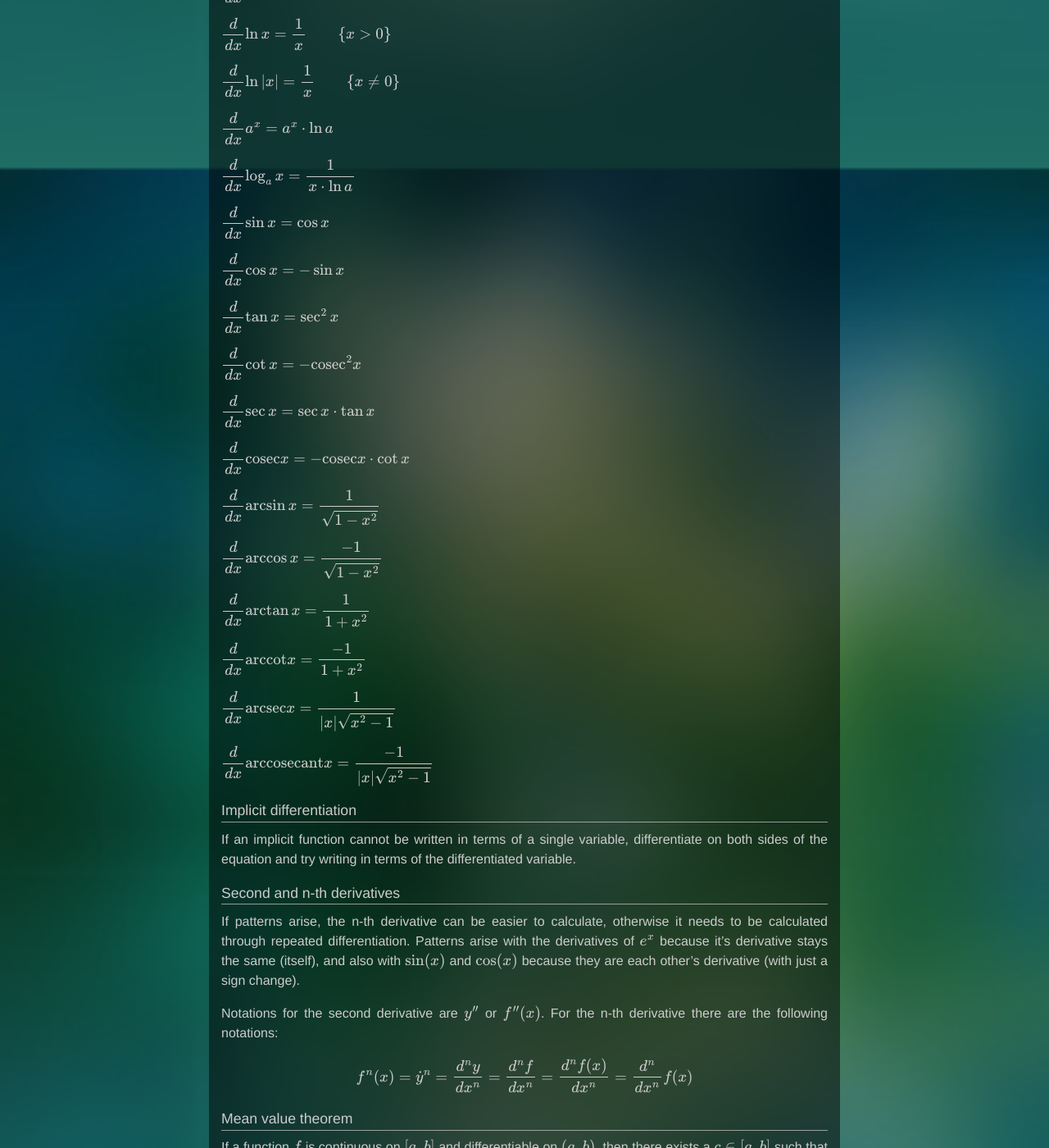
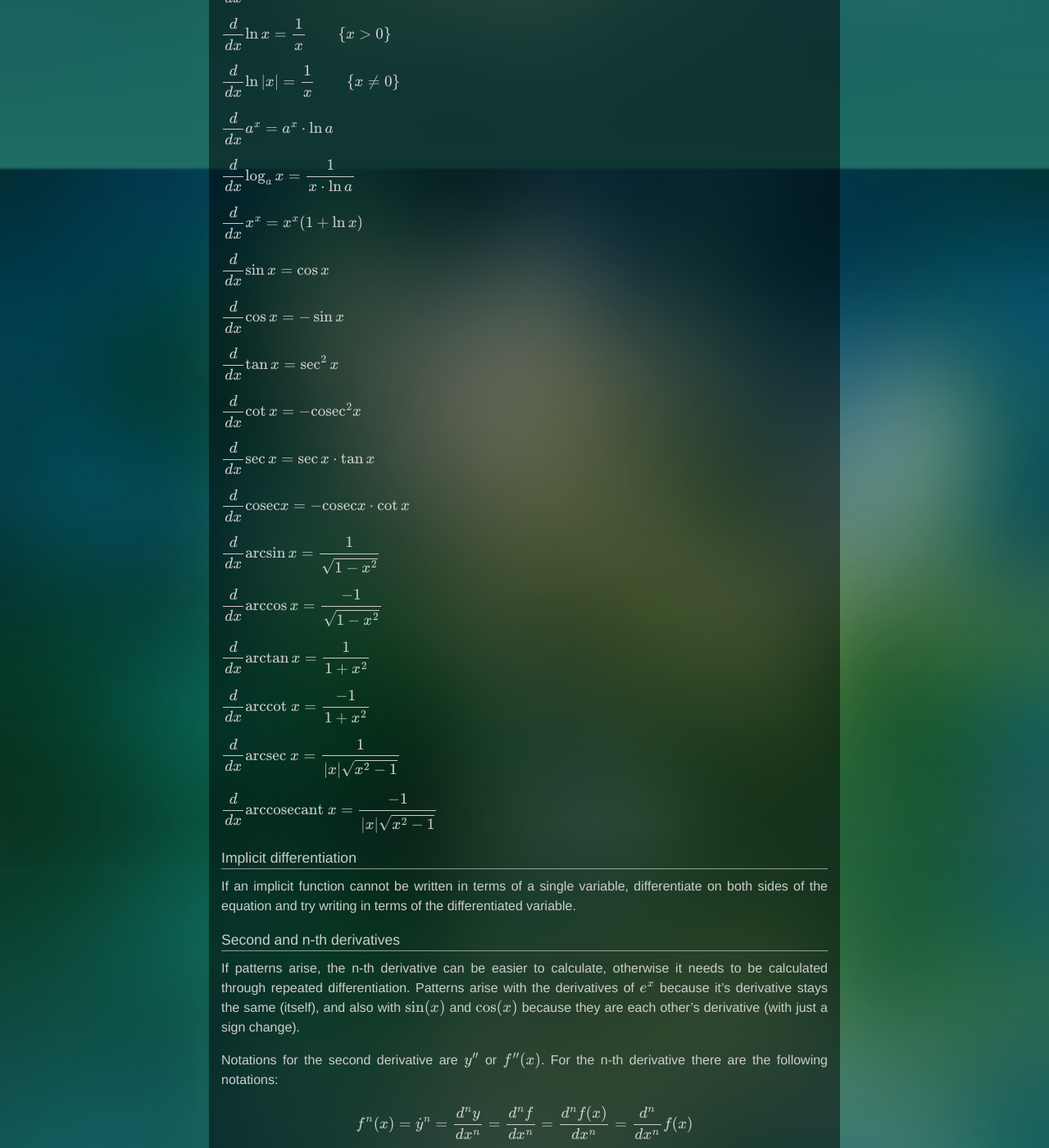
Before and after one commit to samuller/samuller.net, a Jekyll site: the page built from notes/math-derivatives.md, in a window 1280 px wide and 1400 px high, scrolled down 1390 px. Shown: the whole window at 82% size. Built offline with Jekyll 4.4.1, drawn with Linux system fonts in a browser that asks for light colours; formulas are drawn with MathJax 3.

Commit message:
Add missing derivative rule

```diff
--- a/notes/math-derivatives.md
+++ b/notes/math-derivatives.md
@@ -57,6 +57,8 @@ $\displaystyle \frac{d}{dx}a^x = a^x\cdot \ln a$
 
 $\displaystyle \frac{d}{dx}\log_ax = \frac{1}{x\cdot\ln a}$
 
+$\displaystyle \frac{d}{dx}x^x = x^x(1 + \ln x)$
+
 $\displaystyle \frac{d}{dx}\sin x = \cos x$
 
 $\displaystyle \frac{d}{dx}\cos x = -\sin x$
@@ -75,11 +77,11 @@ $\displaystyle \frac{d}{dx}\arccos x = \frac{-1}{\sqrt{1-x^2}}$
 
 $\displaystyle \frac{d}{dx}\arctan x = \frac{1}{1+x^2}$
 
-$\displaystyle \frac{d}{dx}\mathrm{arccot} x = \frac{-1}{1+x^2}$
+$\displaystyle \frac{d}{dx}\mathrm{arccot}\ x = \frac{-1}{1+x^2}$
 
-$\displaystyle \frac{d}{dx}\mathrm{arcsec} x = \frac{1}{\|x\|\sqrt{x^2-1}}$
+$\displaystyle \frac{d}{dx}\mathrm{arcsec}\ x = \frac{1}{\|x\|\sqrt{x^2-1}}$
 
-$\displaystyle \frac{d}{dx}\mathrm{arccosecant} x = \frac{-1}{\|x\|\sqrt{x^2-1}}$
+$\displaystyle \frac{d}{dx}\mathrm{arccosecant}\ x = \frac{-1}{\|x\|\sqrt{x^2-1}}$
 
 ## Implicit differentiation
 
@@ -103,4 +105,4 @@ I.e. if a function is continuous and differentiable on an interval, then there i
 
 If a function $f$ is continuous on $[a,b]$, differentiable on $(a,b)$ and $f(a) = f(b)$, then there exists a $c \in [a,b]$ such that $f'(c) = 0$.
 
-This is just a special case of the Mean value theorem where the endpoints have the same heights and the mean gradient is thus 0.
+_This is just a special case of the Mean value theorem where the endpoints have the same heights and the mean gradient is thus 0._
```
